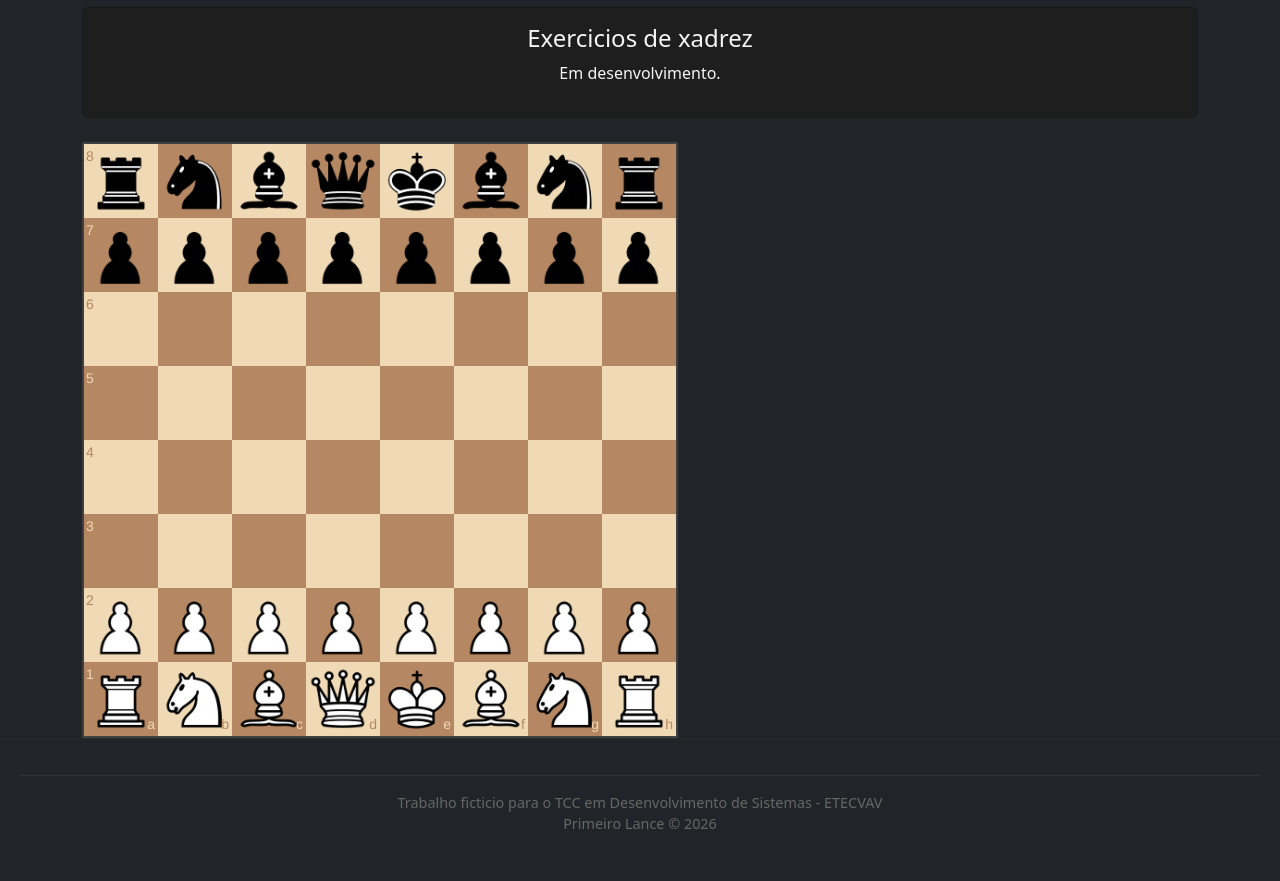
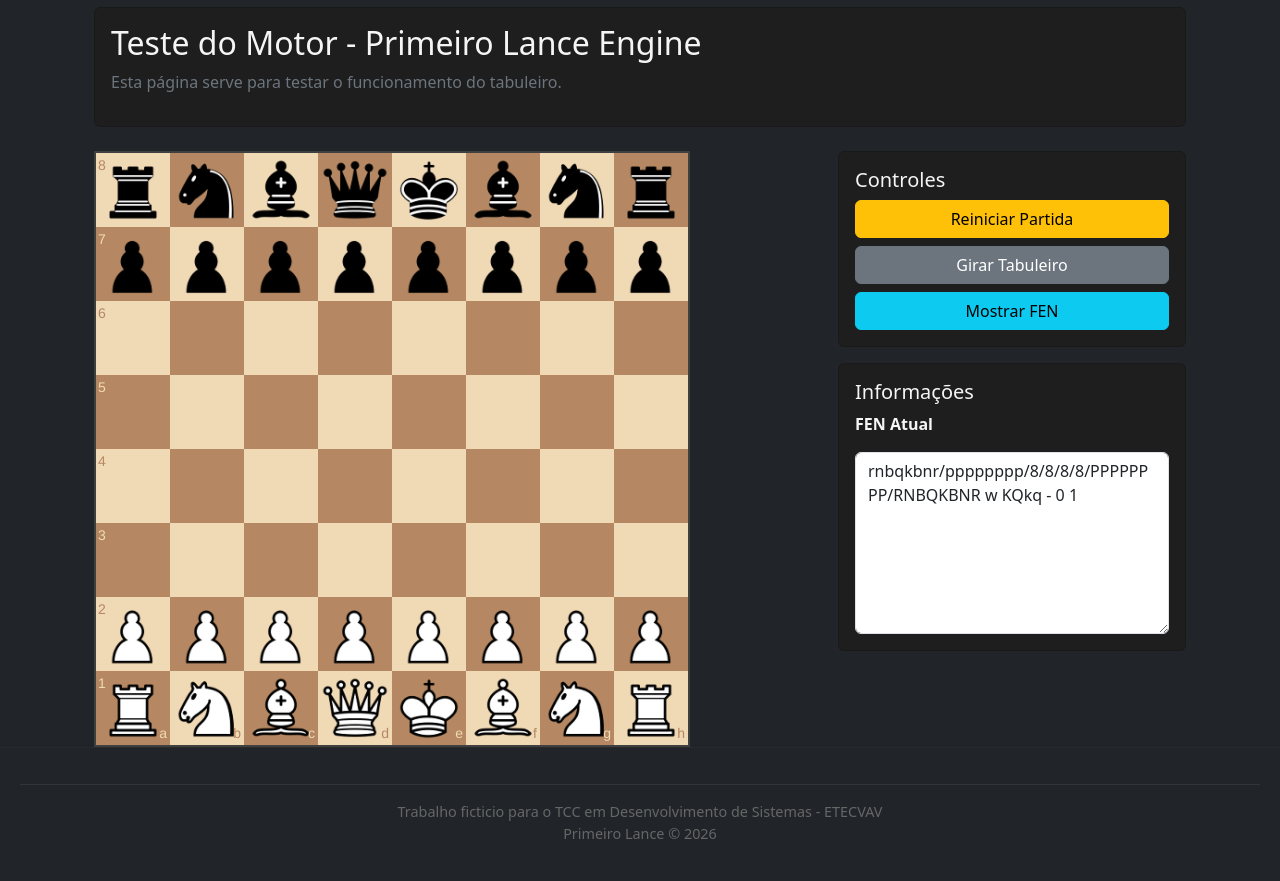
Before and after one commit to etecvav26-c01/Portfolio-tcc, a Flask app: page /exercicios in a window 1280 px wide. Shown: the part 107-988 px from the top of the page. Before the commit the page ends 936 px from the top, so only its background shows below. Run offline with Flask 3, Linux system fonts and the light colour scheme; a user stored in the database is signed in; some libraries are stand-ins or nearby versions.

Commit message:
Teste do tabuleiro com o script

```diff
--- a/projeto-xadrez/static/js/board-config/board.js
+++ b/projeto-xadrez/static/js/board-config/board.js
@@ -0,0 +1,83 @@
+import { Chess } from "../chess.js";
+
+export class PLBoard {
+
+    constructor(config = {}) {
+
+        this.element = config.element || "board";
+
+        this.game = new Chess();
+
+        if (config.fen && config.fen !== "start") {
+            this.game.load(config.fen);
+        }
+
+        this.board = Chessboard(this.element, {
+
+            position: this.game.fen(),
+
+            draggable: config.draggable ?? true,
+
+            pieceTheme:
+                "/static/img/chesspieces/wikipedia/{piece}.png",
+
+            onDrop: (source, target) =>
+                this.onDrop(source, target),
+
+            onSnapEnd: () =>
+                this.update()
+
+        });
+
+    }
+
+    onDrop(source, target) {
+
+        const move = this.game.move({
+
+            from: source,
+
+            to: target,
+
+            promotion: "q"
+
+        });
+
+        if (!move)
+            return "snapback";
+
+    }
+
+    update() {
+
+        this.board.position(this.game.fen());
+
+    }
+
+    reset() {
+
+        this.game.reset();
+
+        this.update();
+
+    }
+
+    flip() {
+
+        this.board.flip();
+
+    }
+
+    fen() {
+
+        return this.game.fen();
+
+    }
+
+    pgn() {
+
+        return this.game.pgn();
+
+    }
+
+}
--- a/projeto-xadrez/static/js/main.js
+++ b/projeto-xadrez/static/js/main.js
@@ -0,0 +1,21 @@
+import { PLBoard }
+from "./board-config/board.js";
+
+window.addEventListener("DOMContentLoaded", ()=>{
+
+    const elemento =
+        document.getElementById("board");
+
+    if(!elemento)
+        return;
+
+    window.PLBoard =
+        new PLBoard({
+
+            element:"board",
+
+            draggable:true
+
+        });
+
+});
--- a/projeto-xadrez/templates/exercicios.html
+++ b/projeto-xadrez/templates/exercicios.html
@@ -2,56 +2,106 @@
 
 {% block content %}
 
-
+<div class="container">
 
     <div class="card mt-4">
 
         <div class="card-body">
 
-            <center><h4>Exercicios de xadrez</h4>
+            <h2 class="text-warning">
+                Teste do Motor - Primeiro Lance Engine
+            </h2>
 
-            <p>
-                Em desenvolvimento.
-            </p></center>
+            <p class="text-secondary">
+                Esta página serve para testar o funcionamento do tabuleiro.
+            </p>
 
         </div>
 
     </div>
 
-
     <br>
 
-    <div id="board" style="max-width: 600px; width: 100%;"></div>
+    <div class="row">
 
-    <script type="module">
+        <div class="col-lg-8">
 
-    import { Chess } from '/static/js/chess.js';
+            <div id="board" style="max-width:600px;"></div>
 
-    const game = new Chess();
+        </div>
 
-    const board = Chessboard('board', {
-        position: 'start',
-        draggable: true,
-        pieceTheme: '/static/img/chesspieces/wikipedia/{piece}.png',
+        <div class="col-lg-4">
 
-        onDrop: function(source, target) {
+            <div class="card mb-3">
 
-            const move = game.move({
-                from: source,
-                to: target,
-                promotion: 'q'
-            });
+                <div class="card-body">
 
-            if (move === null) {
-                return 'snapback';
-            }
-        },
+                    <h5>Controles</h5>
 
-        onSnapEnd: function() {
-            board.position(game.fen());
-        }
-    });
+                    <button class="btn btn-warning w-100 mb-2"
+                            onclick="PLBoard.reset()">
 
-    </script>
+                        Reiniciar Partida
+
+                    </button>
+
+                    <button class="btn btn-secondary w-100 mb-2"
+                            onclick="PLBoard.flip()">
+
+                        Girar Tabuleiro
+
+                    </button>
+
+                    <button class="btn btn-info w-100"
+                            onclick="mostrarFen()">
+
+                        Mostrar FEN
+
+                    </button>
+
+                </div>
+
+            </div>
+
+            <div class="card">
+
+                <div class="card-body">
+
+                    <h5>Informações</h5>
+
+                    <p><strong>FEN Atual</strong></p>
+
+                    <textarea
+                        id="fen"
+                        class="form-control"
+                        rows="7"
+                        readonly></textarea>
+
+                </div>
+
+            </div>
+
+        </div>
+
+    </div>
+
+</div>
+
+<script type="module"
+src="{{ url_for('static', filename='js/main.js') }}">
+</script>
+
+<script>
+
+function mostrarFen(){
+
+    document.getElementById("fen").value =
+        PLBoard.fen();
+
+}
+
+setInterval(mostrarFen,500);
+
+</script>
 
 {% endblock %}
```
Also changed, not shown: projeto-xadrez/static/js/board-config/admin.js (+9 -0 lines), projeto-xadrez/static/js/board-config/course.js (+15 -0 lines), projeto-xadrez/static/js/board-config/exercise.js (+21 -0 lines), projeto-xadrez/static/js/board-config/utils.js (+19 -0 lines).
